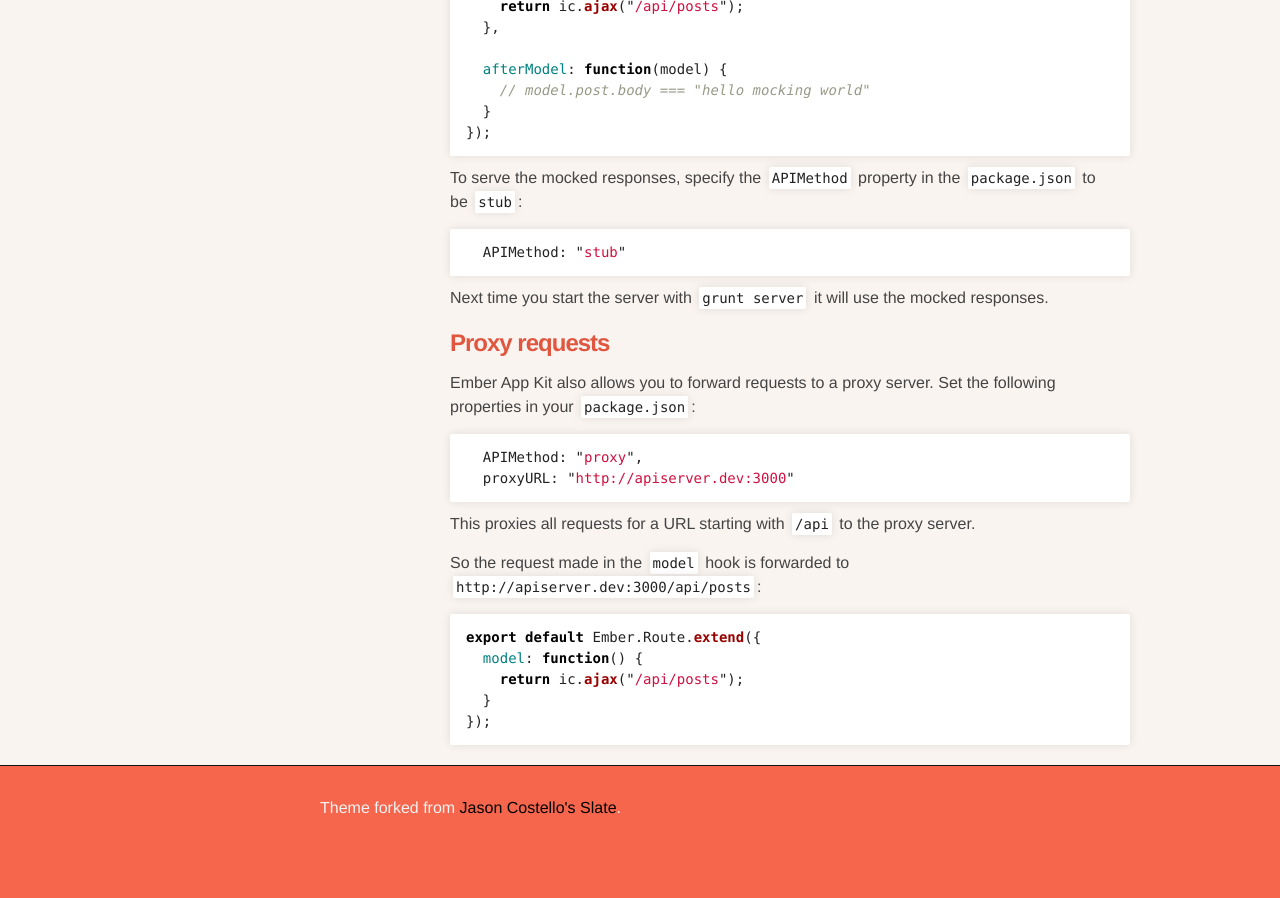
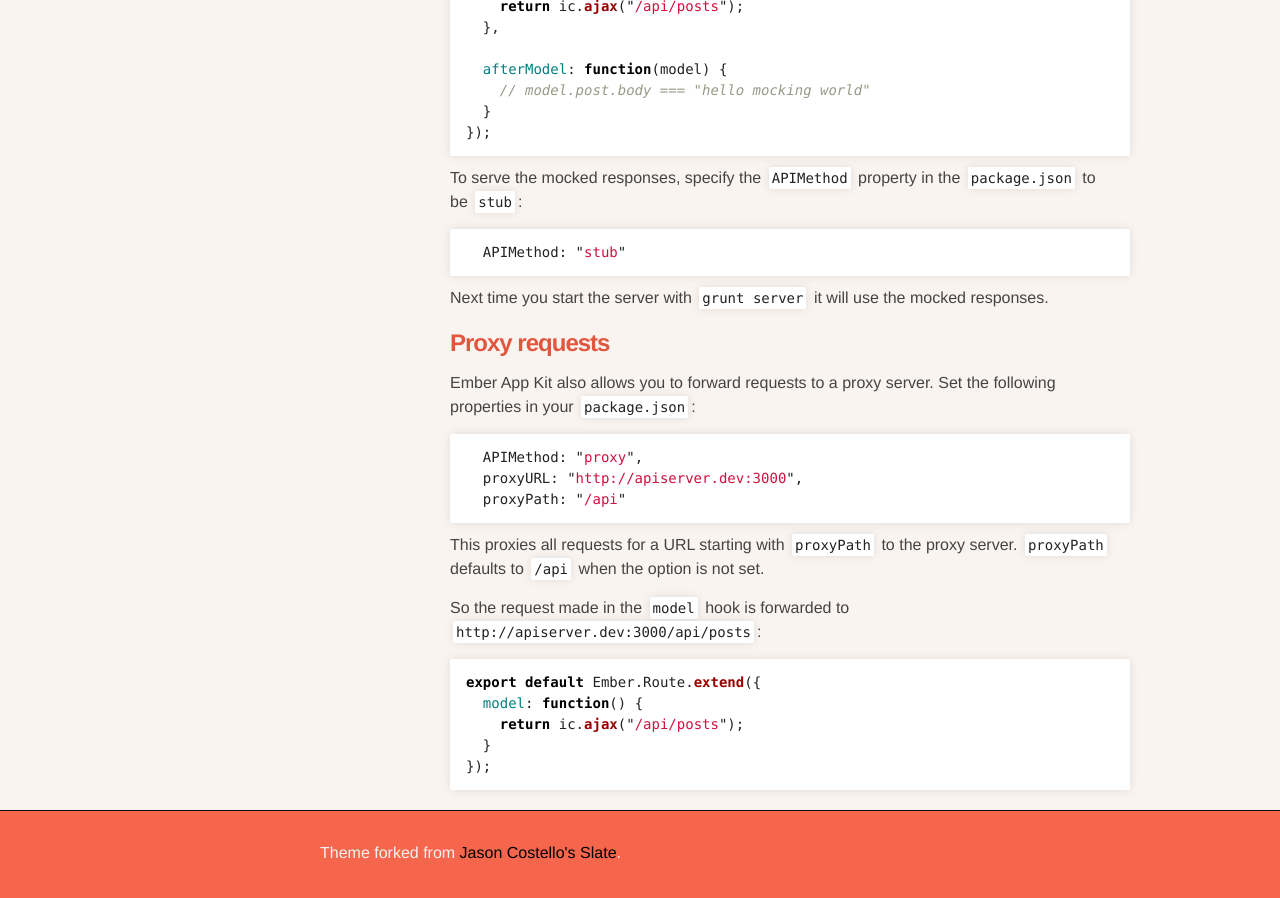
Before and after one commit to stefanpenner/ember-app-kit, a Jekyll site: the page built from guides/mock-and-proxy-requests.md, in a window 1280 px wide and 900 px high, scrolled down 761 px. Built offline with Jekyll 4.4.1, drawn with Linux system fonts in a browser that asks for light colours; before the commit the page ends 1616 px from its top, so only the background shows below that.

Commit message:
add brief explanation of the proxyPath option

```diff
--- a/guides/mock-and-proxy-requests.md
+++ b/guides/mock-and-proxy-requests.md
@@ -53,10 +53,12 @@ properties in your `package.json`:
 
 {% highlight js %}
   APIMethod: "proxy",
-  proxyURL: "http://apiserver.dev:3000"
+  proxyURL: "http://apiserver.dev:3000",
+  proxyPath: "/api"
 {% endhighlight %}
 
-This proxies all requests for a URL starting with `/api` to the proxy server.
+This proxies all requests for a URL starting with `proxyPath` to the proxy server.
+`proxyPath` defaults to `/api` when the option is not set.
 
 So the request made in the `model` hook is forwarded to
 `http://apiserver.dev:3000/api/posts`:
```
